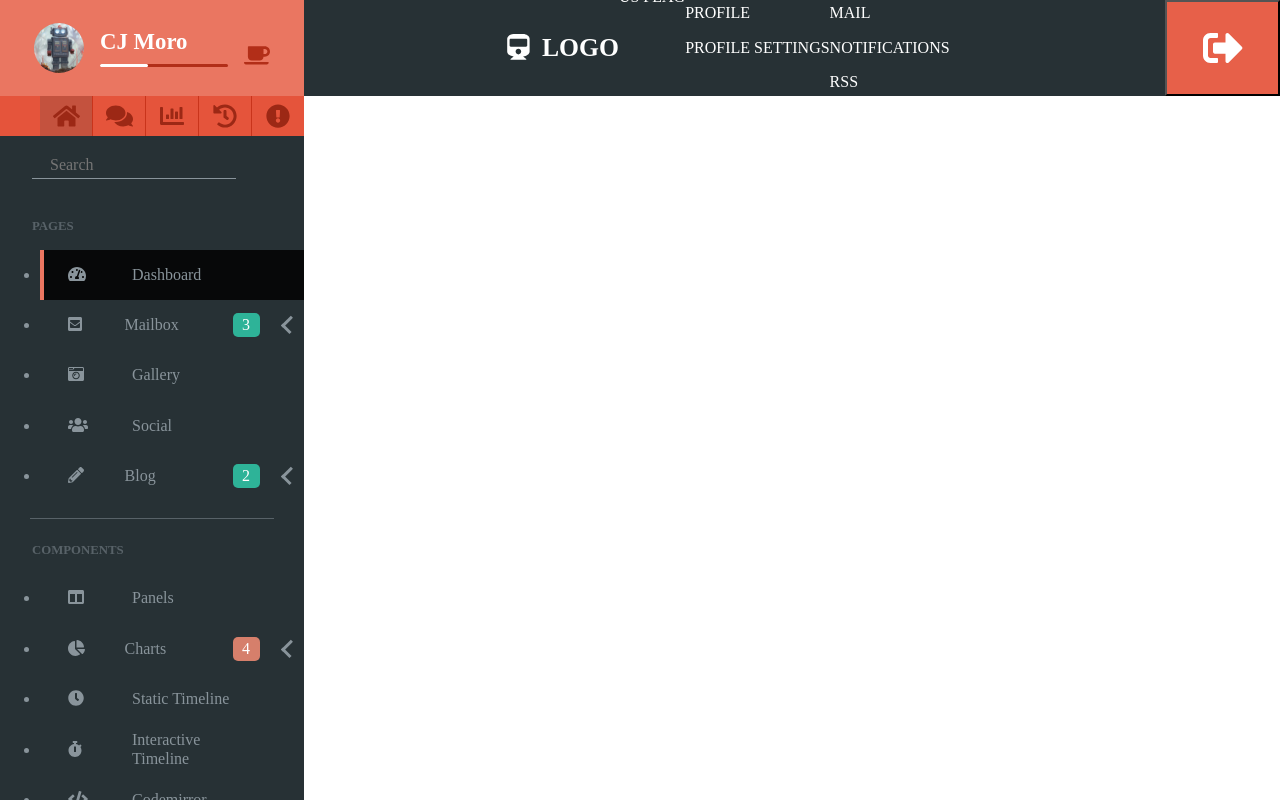
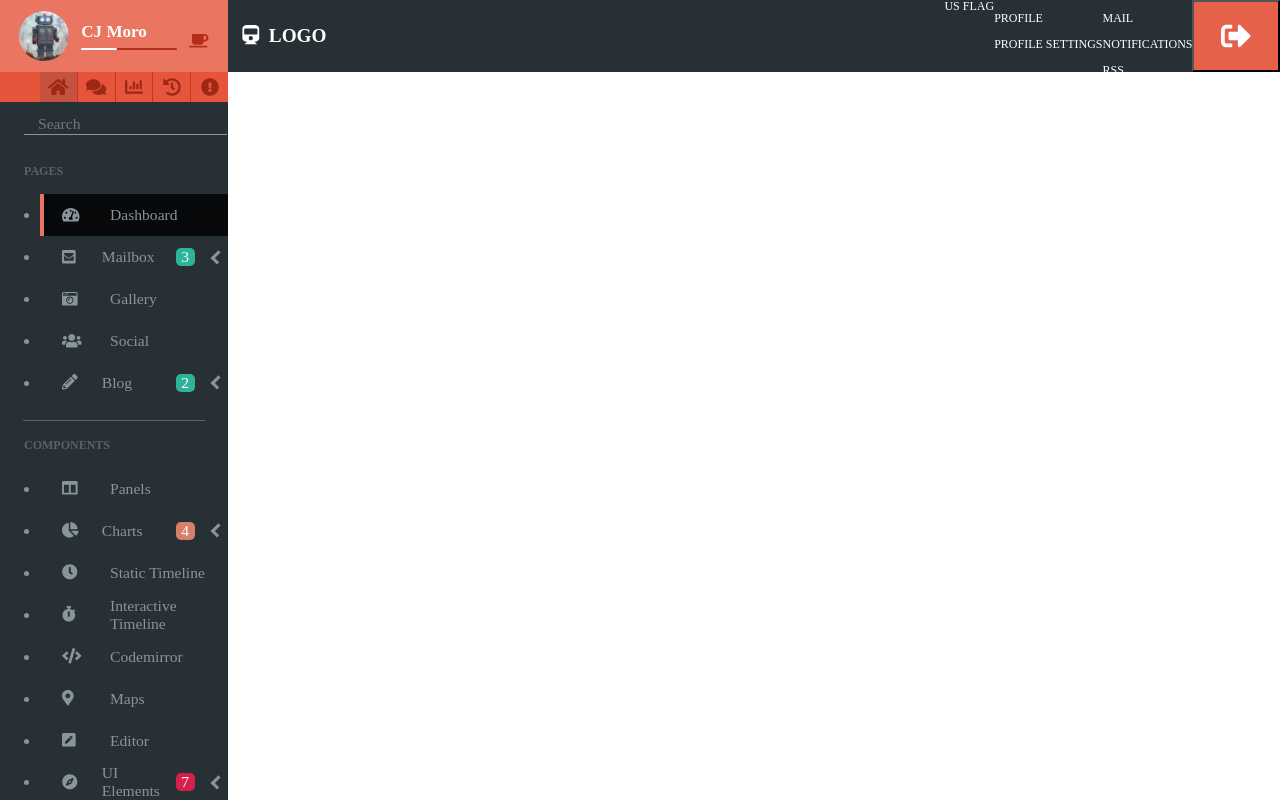
Before and after one commit to serCJm/react-admin-dashboard, a React (Create React App) app: page / in a window 1280 px wide. Built offline with nearby package versions, Linux system fonts and the light colour scheme.

Commit message:
See two commits below

```diff
--- a/src/index.css
+++ b/src/index.css
@@ -1,5 +1,8 @@
 :root {
   font-size: calc(0.600em + .5vw); }
+  @media screen and (min-width: 800px) {
+    :root {
+      font-size: calc(0.350em + .5vw); } }
 
 h1 {
   font-size: 1.602rem; }
@@ -22,9 +25,11 @@ p {
 .menuOption {
   font-size: 1.5rem; }
 
+.side-menu .home {
+  font-size: 1.3rem; }
 .side-menu .title {
   text-transform: uppercase;
-  font-size: 0.8rem; }
+  font-size: 1rem; }
 .side-menu .timeline .avatar-name {
   font-weight: bold; }
 .side-menu .timeline .timeline-date {
@@ -36,6 +41,8 @@ p {
   font-weight: bold; }
 .side-menu .timeline .node {
   font-weight: bold; }
+.side-menu .timeline .action-btns {
+  font-size: 1rem; }
 
 .header-top-menu {
   height: 6rem;
@@ -71,9 +78,23 @@ p {
     width: 100%;
     color: #fff;
     text-transform: uppercase; }
+    @media screen and (min-width: 800px) {
+      .header-top-menu .logo {
+        justify-content: space-between;
+        padding-left: 2rem; } }
   .header-top-menu .header-controls {
     display: flex;
-    justify-content: space-around; }
+    height: 100%; }
+    .header-top-menu .header-controls-item {
+      display: flex;
+      align-items: center;
+      justify-content: space-between;
+      padding: 0 2rem;
+      border-left: solid 2px #303a3e;
+      color: #89949b;
+      font-size: 1.7rem; }
+    .header-top-menu .header-controls-icon:not(:last-child) {
+      padding-right: 2rem; }
 
 @keyframes showSubmenu {
   0% {
```
Also changed, not shown: 1 other file (tests, documents, lock files or other folders).
